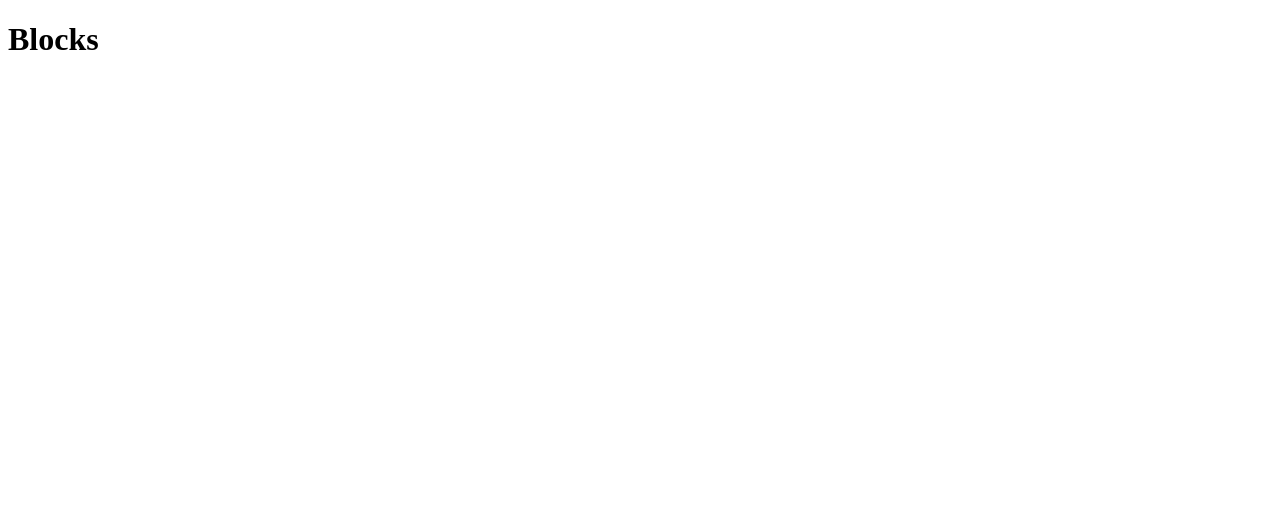
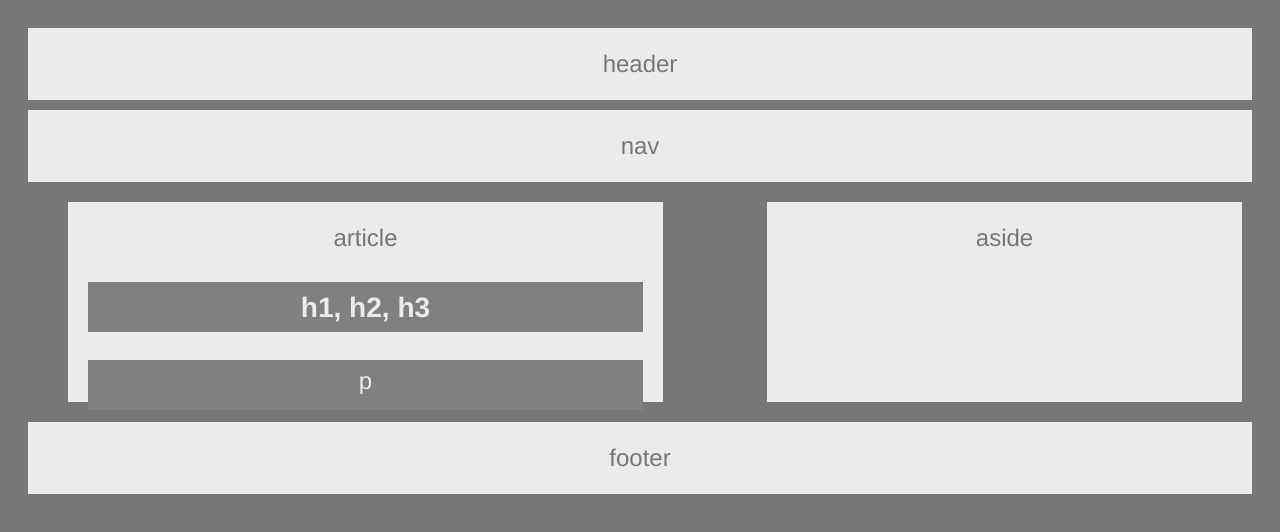
Before and after one commit to xhiles/HW-Wireframe, a plain HTML site: page index.html in a window 1280 px wide. Drawn offline with Linux system fonts and the light colour scheme.

Commit message:
adds index.html

```diff
--- a/index.html
+++ b/index.html
@@ -1,19 +1,55 @@
+<!-- STUDENTS: Head to float.css for your assignment -->
 <!DOCTYPE html>
-<!--[if lt IE 7]>      <html class="no-js lt-ie9 lt-ie8 lt-ie7"> <![endif]-->
-<!--[if IE 7]>         <html class="no-js lt-ie9 lt-ie8"> <![endif]-->
-<!--[if IE 8]>         <html class="no-js lt-ie9"> <![endif]-->
-<!--[if gt IE 8]><!--> <html class="no-js"> <!--<![endif]-->
-    <head>
-        <meta charset="utf-8">
-        <meta http-equiv="X-UA-Compatible" content="IE=edge">
-        <title>homework 1</title>
-        <meta name="description" content="">
-        <meta name="viewport" content="width=device-width, initial-scale=1">
-    </head>
-    <body>
-        <!--[if lt IE 7]>
-            <p class="browsehappy">You are using an <strong>outdated</strong> browser. Please <a href="#">upgrade your browser</a> to improve your experience.</p>
-        <![endif]-->
-        <h1>Blocks</h1>
-    </body>
+<html lang="en-us">
+
+<head>
+  <meta charset="UTF-8">
+  <title>Homework 1</title>
+  <link rel="stylesheet" type="text/css" href="style.css">
+</head>
+
+<body>
+
+  <header>
+    header
+  </header>
+
+  <!-- I am aware my article and aside are not flush with the sides.  Trying to problem solve why -->
+  <!-- Also, I know my 'section' section is not showing, did a work around.  Again, am problem solving why -->
+
+
+  <section id="middle">
+     nav
+  </section>
+
+
+  <section id="full">
+      <aside>
+          aside
+        </aside>
+        <article id="article">
+          article
+
+
+          <h1 id="h1">
+              h1, h2, h3
+            </h1>
+
+          <p id="p">
+            p</p>
+
+
+        </article>
+
+
+
+  </section>
+
+
+  <footer>
+    footer
+  </footer>
+
+</body>
+
 </html>
--- a/style.css
+++ b/style.css
@@ -1,5 +1,105 @@
-div.relative {
-    position: relative;
-    left: 30px;
-    border: 3px solid red;
-}
+/**
+ * Float Layout Activity
+ **/
+ body {background-color: #777;}
+ * {
+    box-sizing: border-box;
+    text-align: center;
+    font-family: 'Helvetica Neue', 'sans-serif';
+    color:  #777;
+    padding: 10px;
+    width: '960px';
+    font-size: '18px';
+  }
+
+  body {
+    font-size: 24px;
+    line-height: 32px;
+    color: #777;
+  }
+
+  header {
+    padding: 20px;
+    margin-bottom: 10px;
+    color: #777;
+    background: #ebebeb;
+  }
+
+  section {
+    padding: 10px;
+    margin-bottom: 10px;
+    margin-top: 10px;
+    background: #777;
+  }
+
+
+
+
+  #middle {
+    padding: 20px;
+    width: '960px';
+    color:  #777;
+    background:  #ebebeb;
+  }
+
+
+
+  #full {
+    width: 100%;
+    margin-bottom: 0%;
+
+    background: #777;
+  }
+
+  #division {
+    padding: 10px;
+    width: 495px;
+    margin-top: 10px;
+    background: #6ea3da;
+  }
+
+
+  #article {
+    padding: 20px;
+    width: 595px;
+    height: 200px;
+    margin-left: 30px;
+    background: #ebebeb;
+  }
+
+
+
+  #h1 {
+    padding: 10px;
+    height: 50px;
+    color: #ebebeb;
+    background: gray;
+
+   }
+
+
+   #p  {
+    padding:5px;
+    height: 50px;
+    color: #ebebeb;
+    background: gray;
+  }
+
+
+  aside {
+    float: right;
+    margin-right: 0%;
+    width: 475px;
+    height: 200px;
+    padding: 20px;
+    background: #ebebeb;
+
+
+  }
+
+
+  footer {
+    padding: 20px;
+    margin-top: 10px;
+    background: #ebebeb;
+  }
```
Also changed, not shown: 1 other file.
